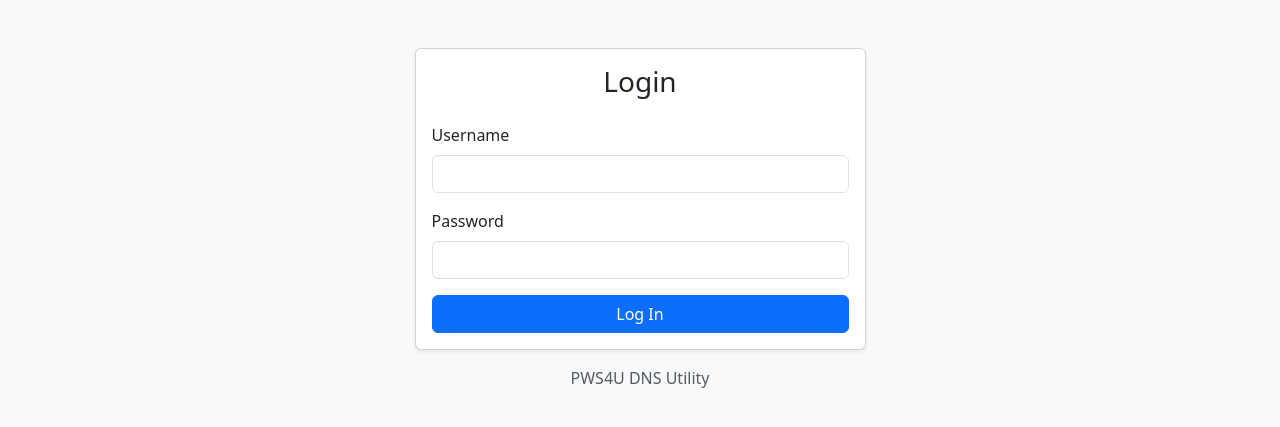
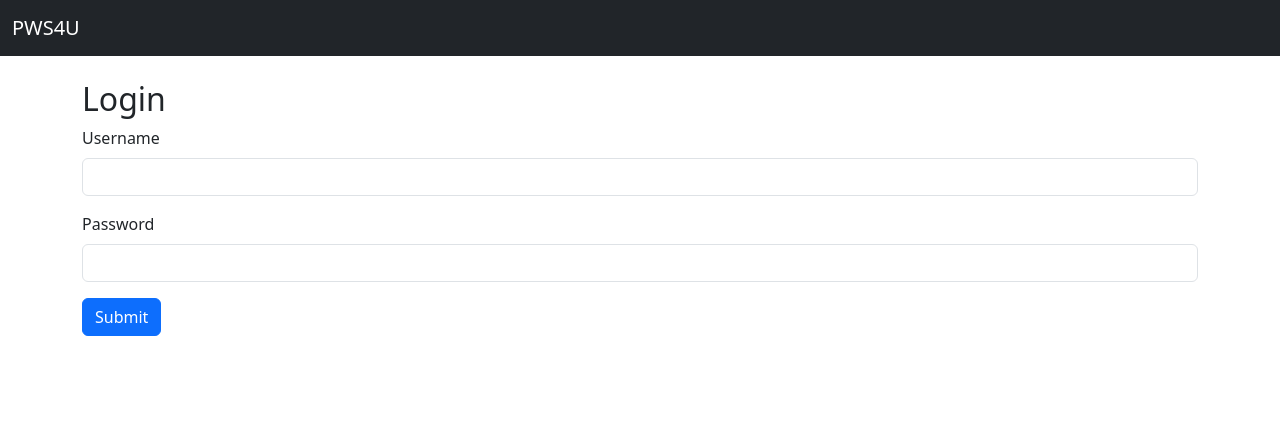
Before and after one commit to bcsanford/pws4u-dns-utility, a Python web app: template app/templates/login.html in a window 1280 px wide. Shown: the top 427 px of the page. Run offline with Jinja, Linux system fonts and the light colour scheme; the template is opened without the code that fills it, so the values that code supplies are empty, except form fields; form fields are guessed from the names that the template uses.

Commit message:
Update login.html

```diff
--- a/app/templates/login.html
+++ b/app/templates/login.html
@@ -1,40 +1,17 @@
-<!DOCTYPE html>
-<html lang="en">
-<head>
-    <meta charset="UTF-8">
-    <title>Login - PWS4U DNS Utility</title>
-    <link rel="stylesheet" href="https://cdn.jsdelivr.net/npm/bootstrap@5.3.3/dist/css/bootstrap.min.css">
-</head>
-<body class="bg-light">
-    <div class="container mt-5">
-        <div class="row justify-content-center">
-            <div class="col-md-5">
-                <div class="card shadow-sm">
-                    <div class="card-body">
-                        <h3 class="card-title mb-4 text-center">Login</h3>
-                        {% if error %}
-                            <div class="alert alert-danger" role="alert">
-                                {{ error }}
-                            </div>
-                        {% endif %}
-                        <form method="POST" action="{{ url_for('auth.login') }}">
-                            <div class="mb-3">
-                                <label for="username" class="form-label">Username</label>
-                                <input type="text" class="form-control" name="username" id="username" required>
-                            </div>
-                            <div class="mb-3">
-                                <label for="password" class="form-label">Password</label>
-                                <input type="password" class="form-control" name="password" id="password" required>
-                            </div>
-                            <div class="d-grid">
-                                <button type="submit" class="btn btn-primary">Log In</button>
-                            </div>
-                        </form>
-                    </div>
-                </div>
-                <p class="text-center mt-3 text-muted">PWS4U DNS Utility</p>
-            </div>
-        </div>
+{% extends "layout.html" %}
+{% block title %}Login - PWS4U{% endblock %}
+{% block content %}
+<h2>Login</h2>
+<form method="POST">
+    {{ form.hidden_tag() }}
+    <div class="mb-3">
+        {{ form.username.label(class="form-label") }}
+        {{ form.username(class="form-control") }}
     </div>
-</body>
-</html>
+    <div class="mb-3">
+        {{ form.password.label(class="form-label") }}
+        {{ form.password(class="form-control") }}
+    </div>
+    {{ form.submit(class="btn btn-primary") }}
+</form>
+{% endblock %}
```
